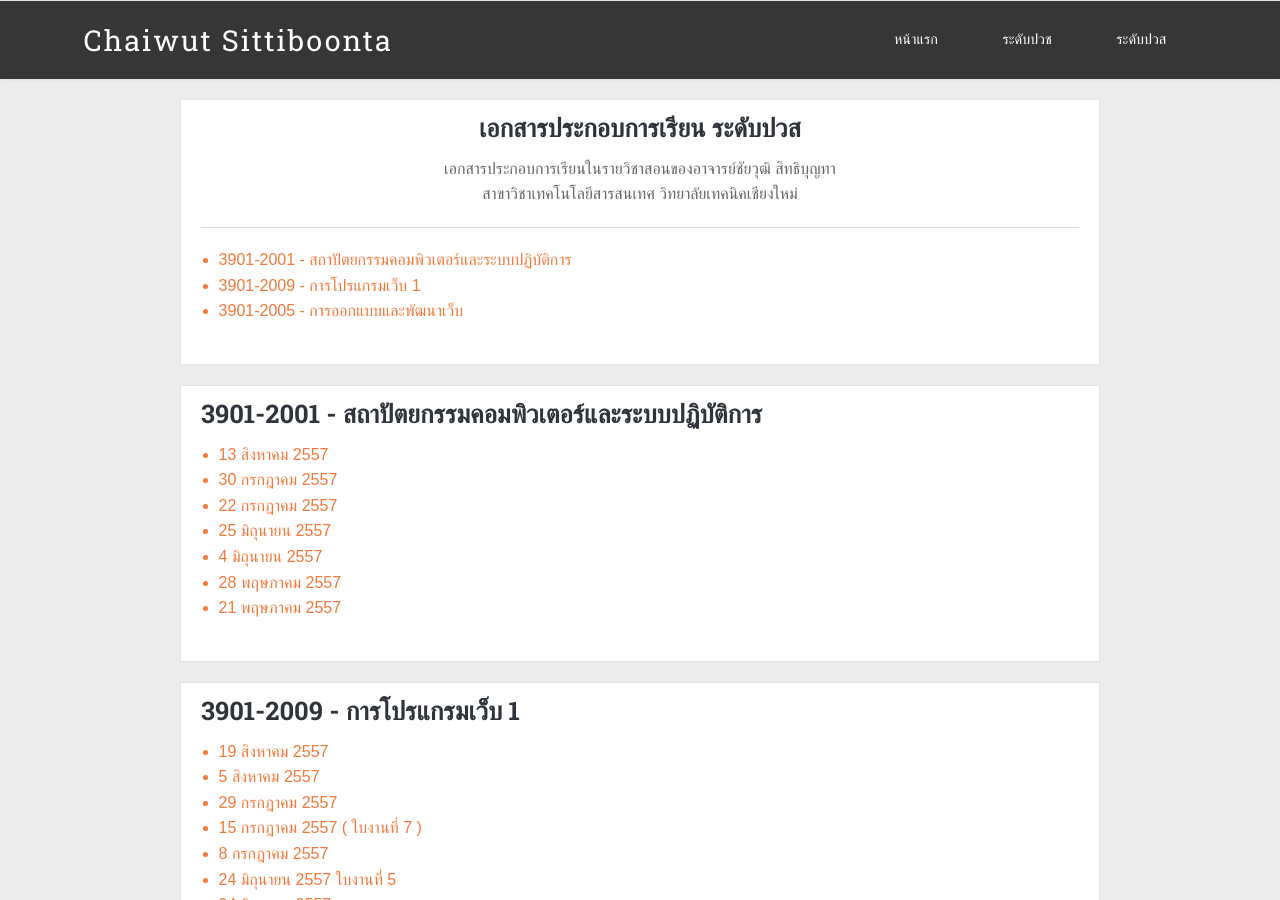
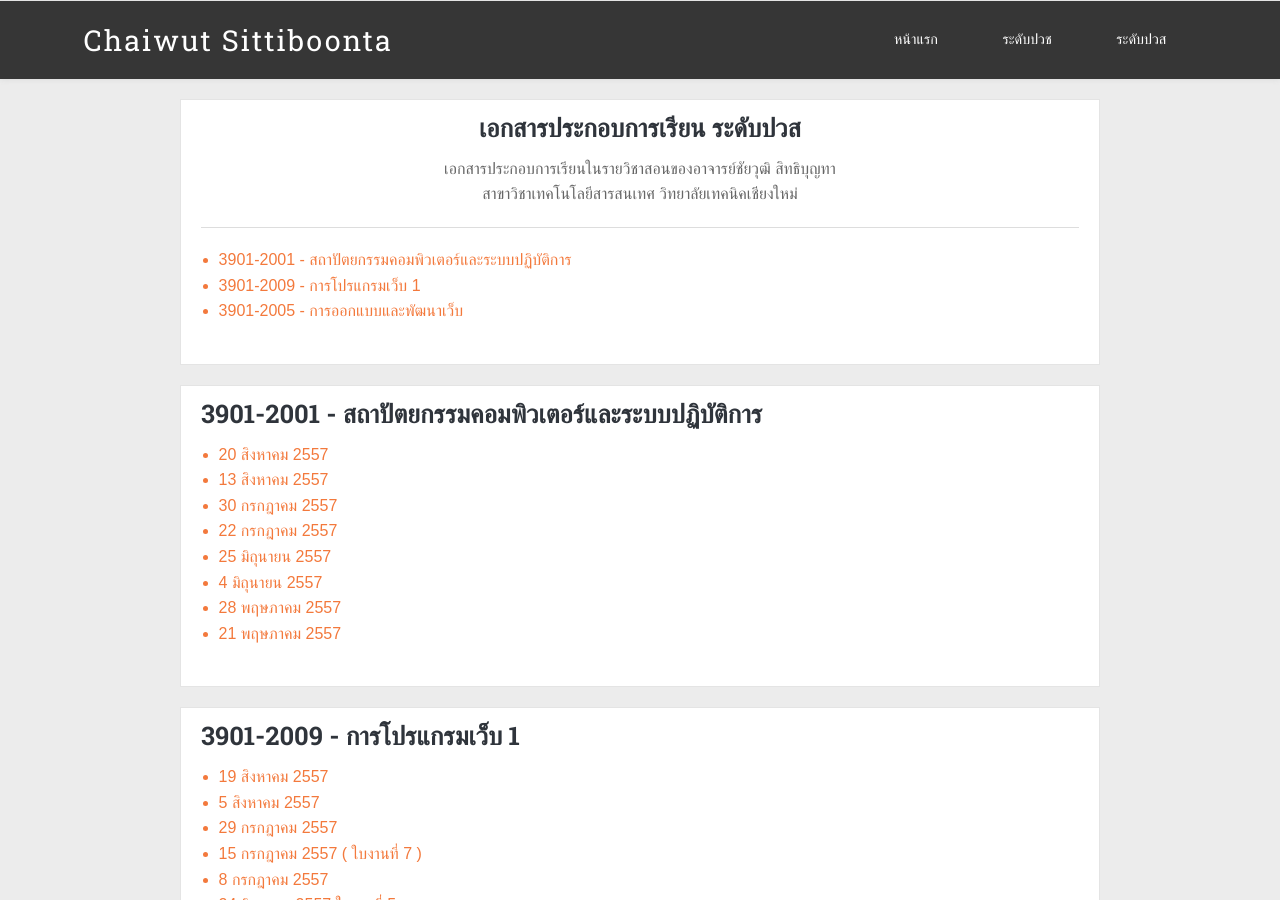
Before and after one commit to ichaiwut/ichaiwut.github.io, a Jekyll site: the page built from slides/high-diploma.html, in a window 1280 px wide and 900 px high. Built offline with Jekyll 4.4.1, drawn with Linux system fonts in a browser that asks for light colours; Markdown is read by kramdown in place of the engine named in the settings.

Commit message:
Added slide

```diff
--- a/slides/high-diploma.html
+++ b/slides/high-diploma.html
@@ -32,6 +32,7 @@
 			<div class="post-list-container slide-con" id="com-art">
 				<h2>3901-2001 - สถาปัตยกรรมคอมพิวเตอร์และระบบปฏิบัติการ</h2>
 				<ul>
+					<li><a href="https://www.dropbox.com/s/cve7270yanrl07n/3901-2001_20-08-14.pdf" target="_blank">20 สิงหาคม 2557</a></li>
 					<li><a href="https://www.dropbox.com/s/fxwuv1ev3u3xvdh/3901-2001_6-08-14.pdf" target="_blank">13 สิงหาคม 2557</a></li>
 					<li><a href="https://www.dropbox.com/s/fgh5qgyw11nkxz9/3901-2001_29-07-14.pdf" target="_blank">30 กรกฎาคม 2557</a></li>
 					<li><a href="https://www.dropbox.com/s/dvrbitszyj5znex/3901-2001_9-07-14.pdf" target="_blank">22 กรกฎาคม 2557</a></li>
```
